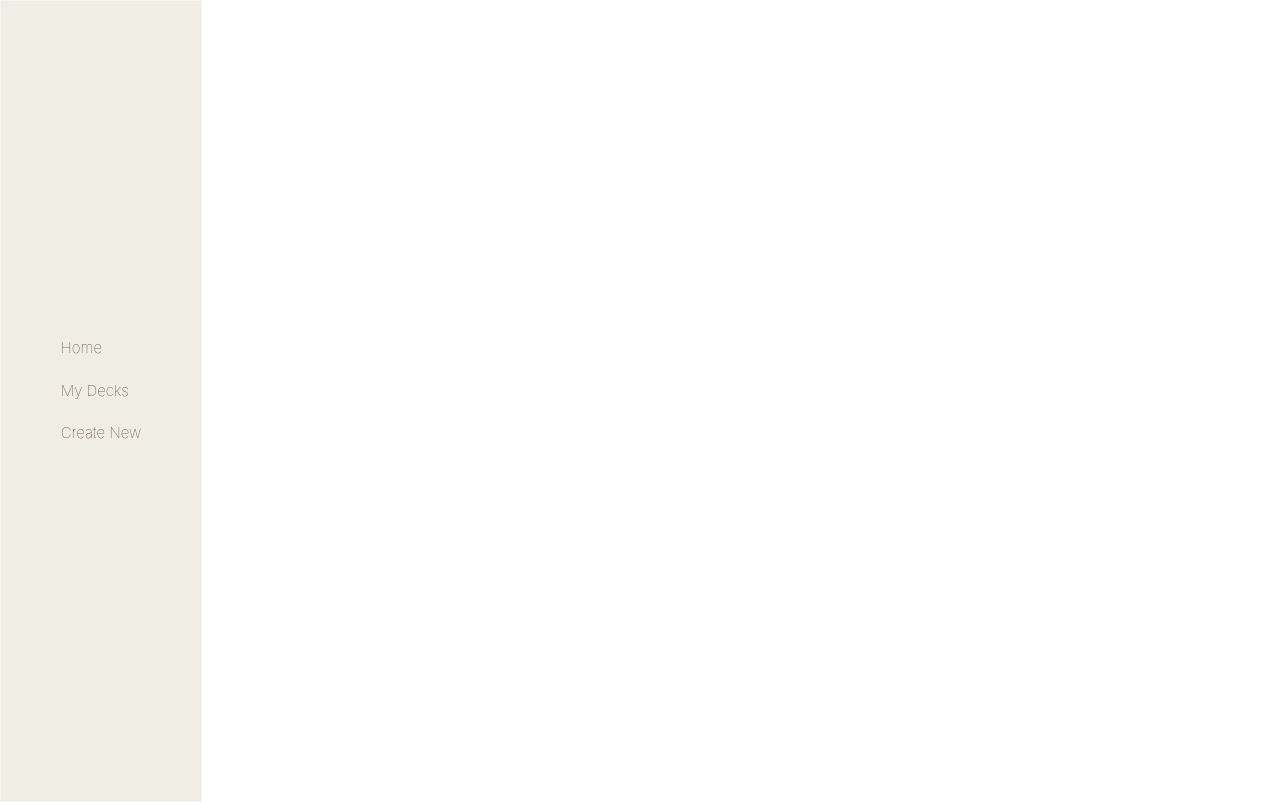
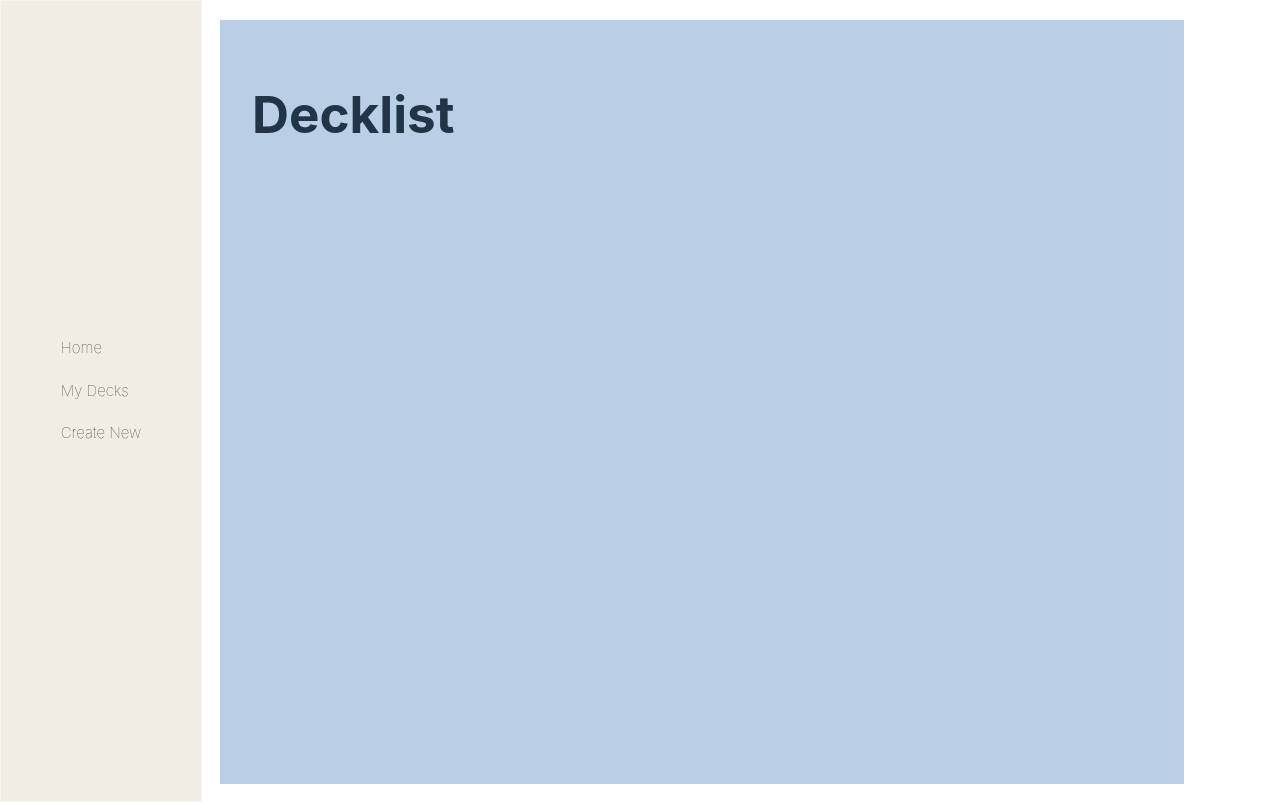
Before and after one commit to jsyka/CrashCards, a React (Vite) app: page /my-decks in a window 1280 px wide. Built offline with nearby package versions, Linux system fonts and the light colour scheme; no server answers.

Commit message:
created decklist page

```diff
--- a/src/App.css
+++ b/src/App.css
@@ -18,6 +18,6 @@
   position: absolute;
   left: 200px;
   top: 0;
-  padding: 3rem;
+  padding: 20px;
 
 }
--- a/src/App.jsx
+++ b/src/App.jsx
@@ -4,6 +4,7 @@ import './App.css'
 import HeroPage from './components/HeroPage/Hero.jsx'
 import { Route, Routes } from 'react-router-dom'
 import SideBar from './components/SideBar/SideBar.jsx'
+import DeckPage from './components/DeckPage/DeckPage.jsx'
 
 function App() {
 
@@ -64,6 +65,7 @@ function App() {
       <div className='page-content'>
       <Routes>
         <Route path='/home' element={<HeroPage/>}/>
+        <Route path='/my-decks' element={<DeckPage/>}/>
       </Routes>
       </div>
     </>
--- /dev/null
+++ b/src/components/DeckPage/DeckPage.css
@@ -0,0 +1,20 @@
+/* .deck-page{
+    width: 100vw;
+    height: 100vh;
+}
+.deck-page-container{
+    height: 80%;
+    width: 80%;
+    background-color: #b9cfe6;
+} */
+
+.deck-page{
+    background-color: #b9cfe6;
+    height: 700px;
+    width: 900px;
+    padding: 2rem;
+}
+
+.deck-page h1{
+    text-align: left;
+}
--- /dev/null
+++ b/src/components/DeckPage/DeckPage.jsx
@@ -0,0 +1,14 @@
+import React from "react";
+import "./DeckPage.css";
+
+const DeckPage = () => {
+  return (
+    <div className="deck-page">
+      <div className="deck-page-container">
+        <h1>Decklist</h1>
+      </div>
+    </div>
+  );
+};
+
+export default DeckPage;
```
